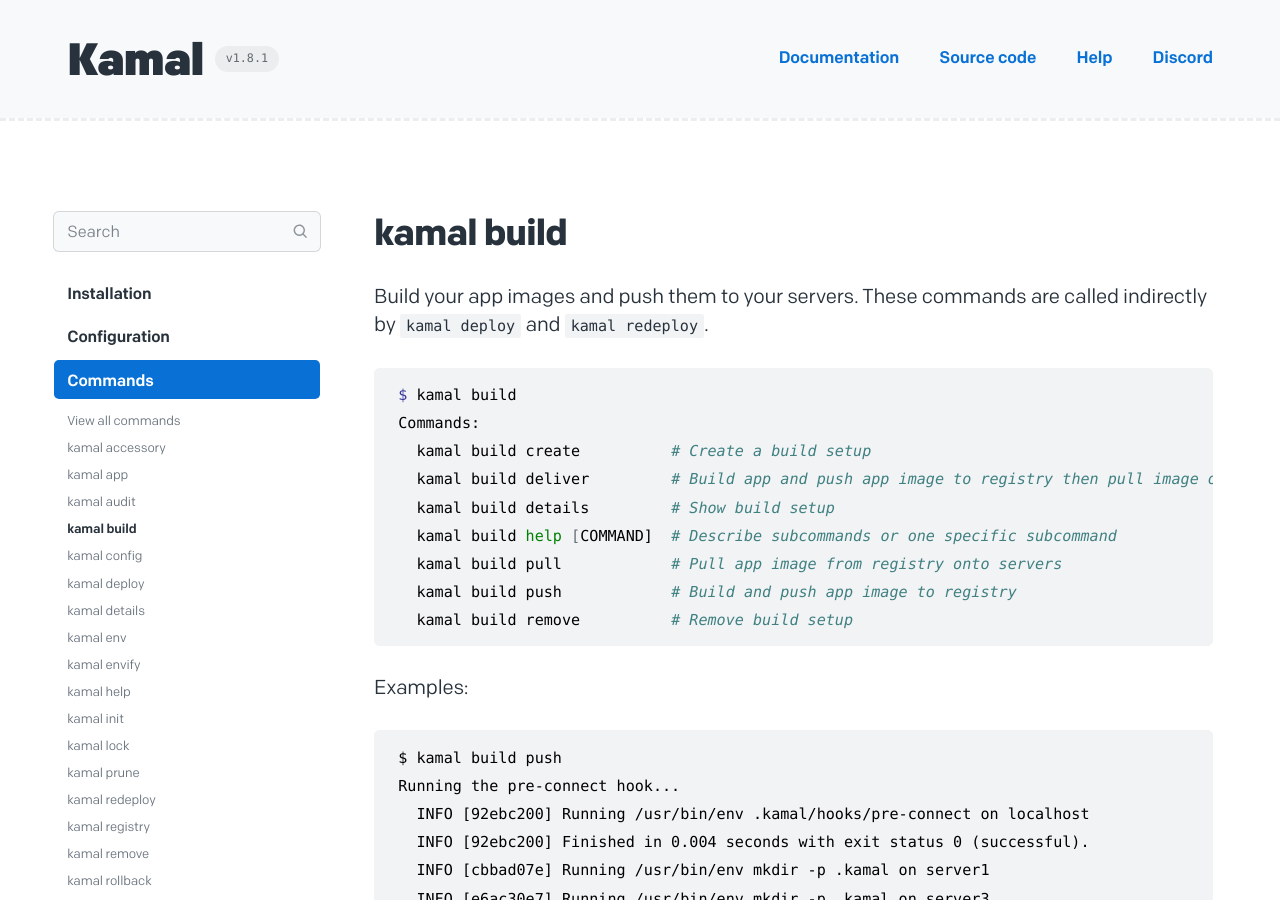
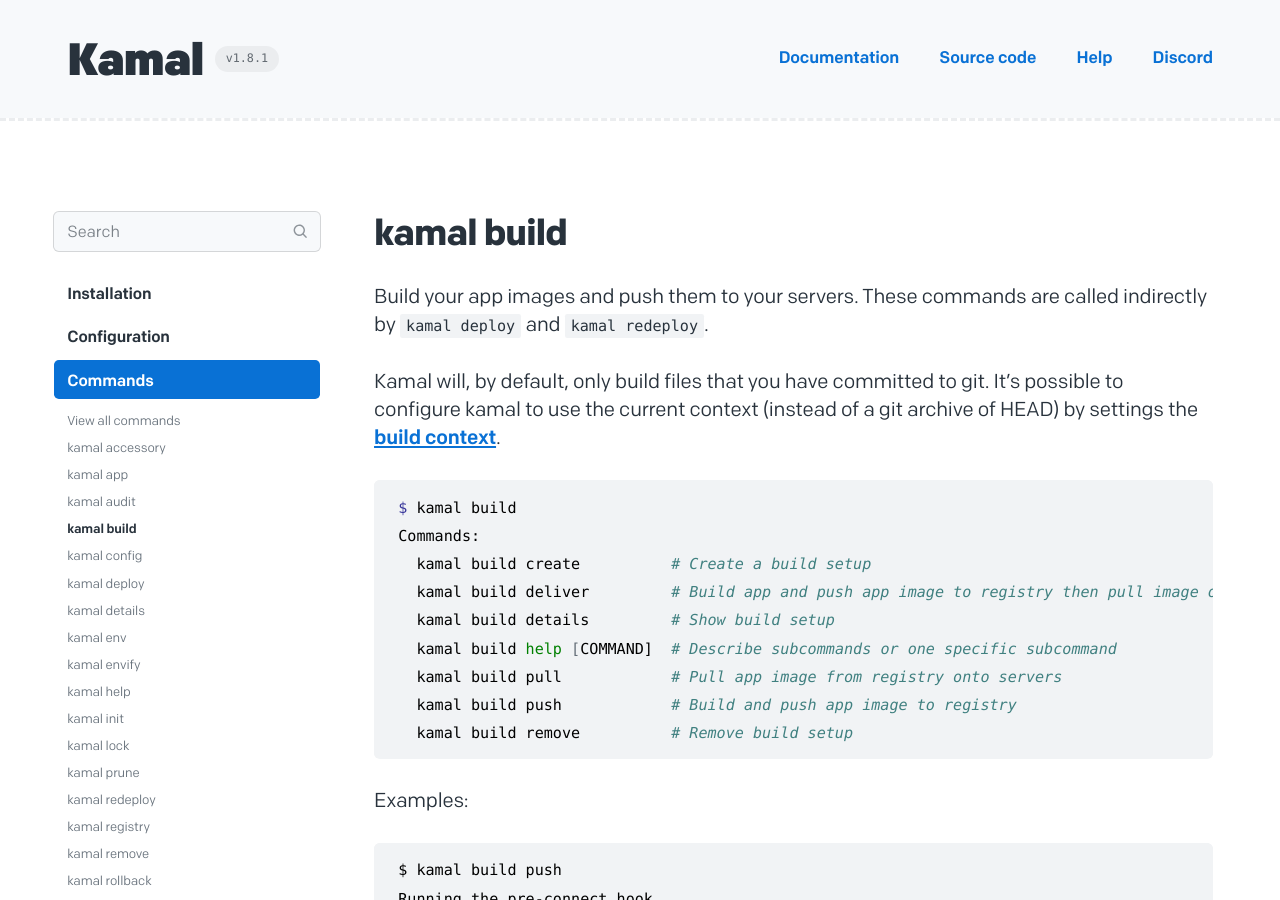
Before and after one commit to basecamp/kamal-site, a Jekyll site: the page built from docs/commands/build.md, in a window 1280 px wide and 900 px high. Built offline with Jekyll 4.4.1, drawn with Linux system fonts in a browser that asks for light colours.

Commit message:
Add a note in `kamal build` about `#git_archive?`
This mentions that kamal will by default only build code committed to git. And also how to override this.

````diff
--- a/docs/commands/build.md
+++ b/docs/commands/build.md
@@ -5,6 +5,8 @@ title: Build
 # kamal build
 
 Build your app images and push them to your servers. These commands are called indirectly by `kamal deploy` and `kamal redeploy`.
+
+Kamal will, by default, only build files that you have committed to git. It's possible to configure kamal to use the current context (instead of a git archive of HEAD) by settings the [build context](https://kamal-deploy.org/docs/configuration/builders/#build-context).
 
 ```bash
 $ kamal build
````
